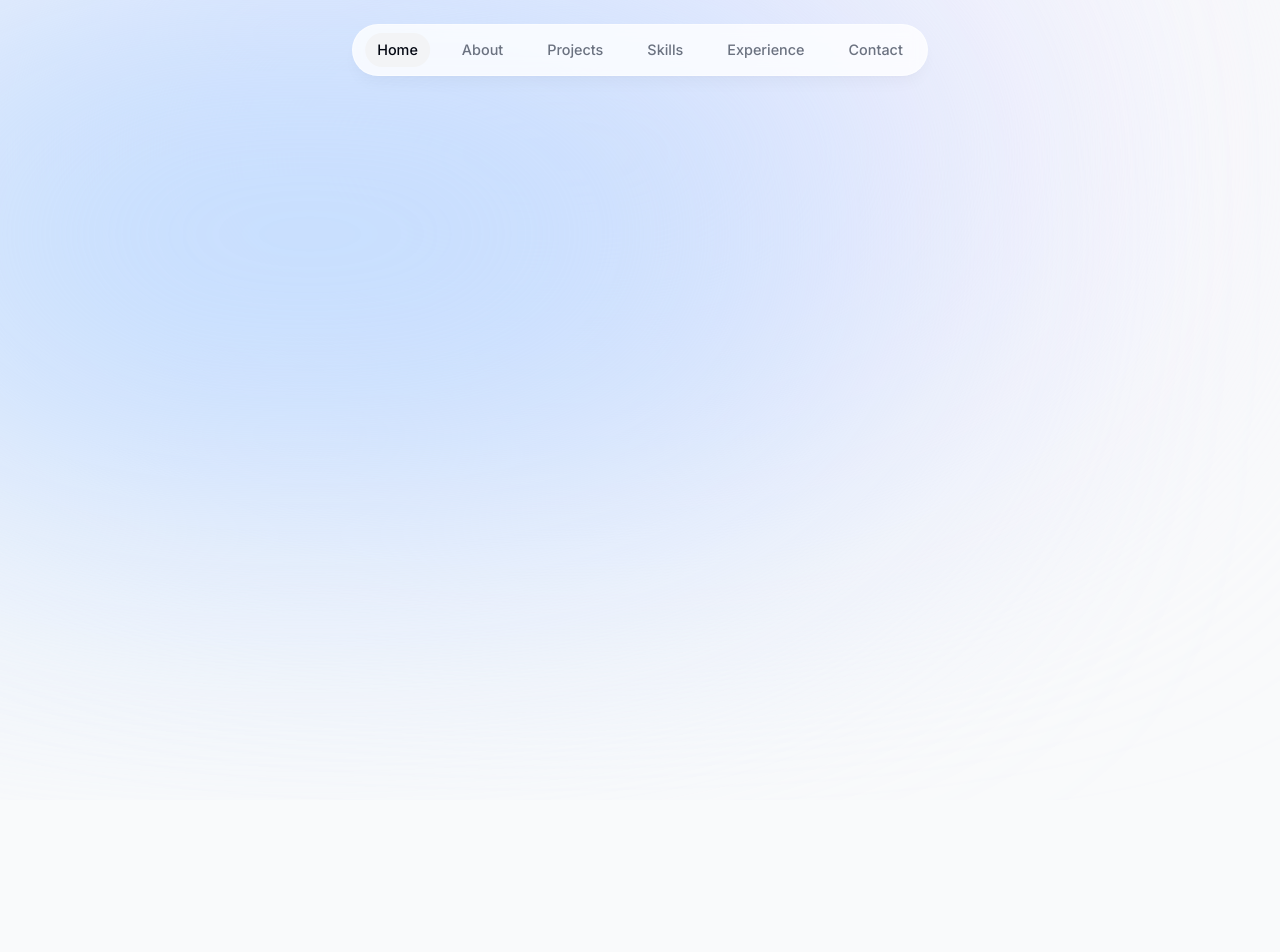
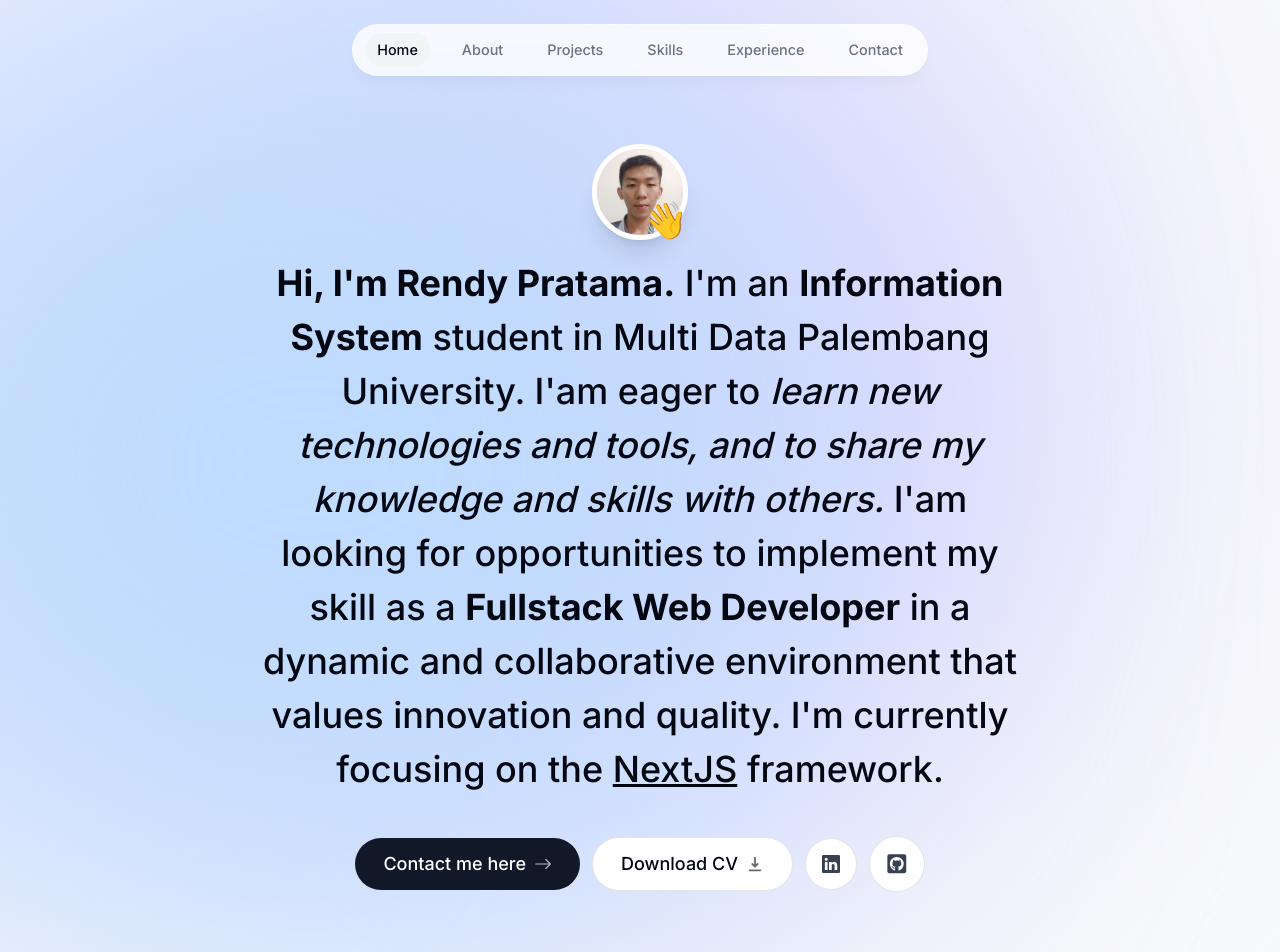
Before and after one commit to Rendy752/Personal-Portofolio, a Next.js app: page / in a window 1280 px wide. Shown: the top 952 px of the page. Before the commit the page ends 800 px from the top, so only its background shows below. Built offline with nearby package versions, Linux system fonts and the light colour scheme.

Commit message:
ADD: intro section

```diff
--- a/app/layout.tsx
+++ b/app/layout.tsx
@@ -19,9 +19,12 @@
 }>) {
   return (
     <html lang="en">
-      <body className={`${inter.className} bg-gray-50 text-gray-950 relative`}>
-        <div className="bg-violet-100 absolute top-[-6rem] -z-10 right-[11rem] h-[31.25rem] w-[31.25rem] rounded-full blur-[10rem] sm:w-[68.75rem]"></div>
-        <div className="bg-blue-200 absolute top-[-1rem] -z-10 left-[-35rem] h-[31.25rem] w-[50rem] rounded-full blur-[10rem] sm:w-[68.75rem] md:left-[33rem] lg:left-[-28rem] xl:left-[-15rem] 2xl:left-[-5rem]"></div>
+      <body
+        className={`${inter.className} bg-gray-50 text-gray-950 relative pt-28 sm:pt-36`}
+      >
+        <div className="bg-violet-200 absolute top-[-6rem] -z-10 right-[11rem] h-[60rem] rounded-full blur-[10rem] sm:w-[68.75rem]"></div>
+        <div className="bg-violet-100 absolute top-[-4rem] -z-10 right-[65rem] h-[60rem] rounded-full blur-[10rem] sm:w-[68.75rem]"></div>
+        <div className="bg-blue-200 absolute top-[-1rem] -z-10 left-[-35rem] h-[60rem] rounded-full blur-[10rem] sm:w-[68.75rem] md:left-[33rem] lg:left-[-28rem] xl:left-[-15rem] 2xl:left-[-5rem]"></div>
         <ThemeContextProvider>
           <ActiveSectionContextProvider>
             <Header />
--- a/app/page.tsx
+++ b/app/page.tsx
@@ -1,3 +1,11 @@
+import Intro from '@/components/intro';
+import SectionDivider from '@/components/section_divider';
+
 export default function Home() {
-  return <main className=""></main>;
+  return (
+    <main className="flex flex-col items-center px-4">
+      <Intro />
+      <SectionDivider />
+    </main>
+  );
 }
--- /dev/null
+++ b/components/intro.tsx
@@ -0,0 +1,102 @@
+'use client';
+import Image from 'next/image';
+import React from 'react';
+import Myself from '@/public/myself.jpg';
+import { motion } from 'framer-motion';
+import Link from 'next/link';
+import { BsArrowRight, BsLinkedin } from 'react-icons/bs';
+import { HiDownload } from 'react-icons/hi';
+import { FaGithubSquare } from 'react-icons/fa';
+
+export default function Intro() {
+  return (
+    <section className="mb-28 max-w-[50rem] text-center sm:mb-0">
+      <div className="flex items-center justify-center">
+        <div className="relative">
+          <motion.div
+            initial={{ opacity: 0, scale: 0 }}
+            animate={{ opacity: 1, scale: 1 }}
+            transition={{ type: 'tween', duration: 0.2, delay: 0.1 }}
+          >
+            <Image
+              src={Myself}
+              alt="Rendy Pratama"
+              width="192"
+              height="192"
+              quality="95"
+              priority={true}
+              className="h-24 w-24 rounded-full border-[0.35rem] border-white object-cover shadow-xl"
+            />
+          </motion.div>
+          <motion.span
+            className="text-4xl absolute right-0 bottom-0"
+            initial={{ opacity: 0, scale: 0 }}
+            animate={{ opacity: 1, scale: 1 }}
+            transition={{
+              type: 'spring',
+              stiffness: 125,
+              delay: 0.1,
+              duration: 0.7,
+            }}
+          >
+            👋
+          </motion.span>
+        </div>
+      </div>
+      <motion.p
+        className="mb-10 mt-4 px-4 text-2xl font-medium !leading-[1.5] sm:text-4xl"
+        initial={{ opacity: 0, y: 100 }}
+        animate={{ opacity: 1, y: 0 }}
+        transition={{ delay: 0.125 }}
+      >
+        <span className="font-bold">Hi, I'm Rendy Pratama.</span> I'm an{' '}
+        <span className="font-bold">Information System</span> student in Multi
+        Data Palembang University. I'am eager to{' '}
+        <span className="italic">
+          learn new technologies and tools, and to share my knowledge and skills
+          with others.
+        </span>{' '}
+        I'am looking for opportunities to implement my skill as a{' '}
+        <span className="font-bold">Fullstack Web Developer</span> in a dynamic
+        and collaborative environment that values innovation and quality. I'm
+        currently focusing on the <span className="underline">NextJS</span>{' '}
+        framework.
+      </motion.p>
+      <motion.div
+        className="flex flex-col sm:flex-row items-center justify-center gap-3 px-4 text-lg font-medium"
+        initial={{ opacity: 0, y: 100 }}
+        animate={{ opacity: 1, y: 0 }}
+      >
+        <Link
+          href="#contact"
+          className="group bg-gray-900 text-white px-7 py-3 flex items-center gap-2 rounded-full outline-none focus:scale-110 hover:scale-110 hover:bg-gray-950 active:scale-105 transition"
+        >
+          Contact me here{' '}
+          <BsArrowRight className="opacity-70 group-hover:translate-x-1 transition" />
+        </Link>
+        <a
+          className="group bg-white px-7 py-3 flex items-center gap-2 rounded-full outline-none focus:scale-110 hover:scale-110 active:scale-105 transition cursor-pointer border border-black/10"
+          href="/cv.pdf"
+          download
+        >
+          Download CV{' '}
+          <HiDownload className="opacity-60 group-hover:translate-y-1 transition" />
+        </a>
+        <a
+          className="bg-white text-gray-700 p-4 flex items-center gap-2 rounded-full outline-none focus:scale-[1.15] hover:scale-[1.15] hover:text-gray-950 active:scale-105 transition cursor-pointer border border-black/10"
+          href="https://www.linkedin.com/in/rendy-pratama-aa574124a"
+          target="_blank"
+        >
+          <BsLinkedin />
+        </a>
+        <a
+          className="bg-white text-gray-700 p-4 flex items-center gap-2 rounded-full text-[1.35rem] outline-none focus:scale-[1.15] hover:scale-[1.15] hover:text-gray-950 active:scale-105 transition cursor-pointer border border-black/10"
+          href="https://github.com/Rendy752"
+          target="_blank"
+        >
+          <FaGithubSquare />
+        </a>
+      </motion.div>
+    </section>
+  );
+}
--- /dev/null
+++ b/components/section_divider.tsx
@@ -0,0 +1,14 @@
+'use client';
+import React from 'react';
+import { motion } from 'framer-motion';
+
+export default function SectionDivider() {
+  return (
+    <motion.div
+      className="bg-gray-200 my-24 h-16 w-1 rounded-full hidden sm:block"
+      initial={{ opacity: 0, y: 100 }}
+      animate={{ opacity: 1, y: 0 }}
+      transition={{ delay: 0.15 }}
+    ></motion.div>
+  );
+}
--- a/lib/data.ts
+++ b/lib/data.ts
@@ -1,5 +1,4 @@
 import React from 'react';
-import { CgWorkAlt } from 'react-icons/cg';
 import { FaReact } from 'react-icons/fa';
 import { LuGraduationCap } from 'react-icons/lu';
 import bookAppImg from '@/public/bookApp.png';
```
Also changed, not shown: .eslintrc.json, public/myself.jpg (added), 1 other file (tests, documents, lock files or other folders).
